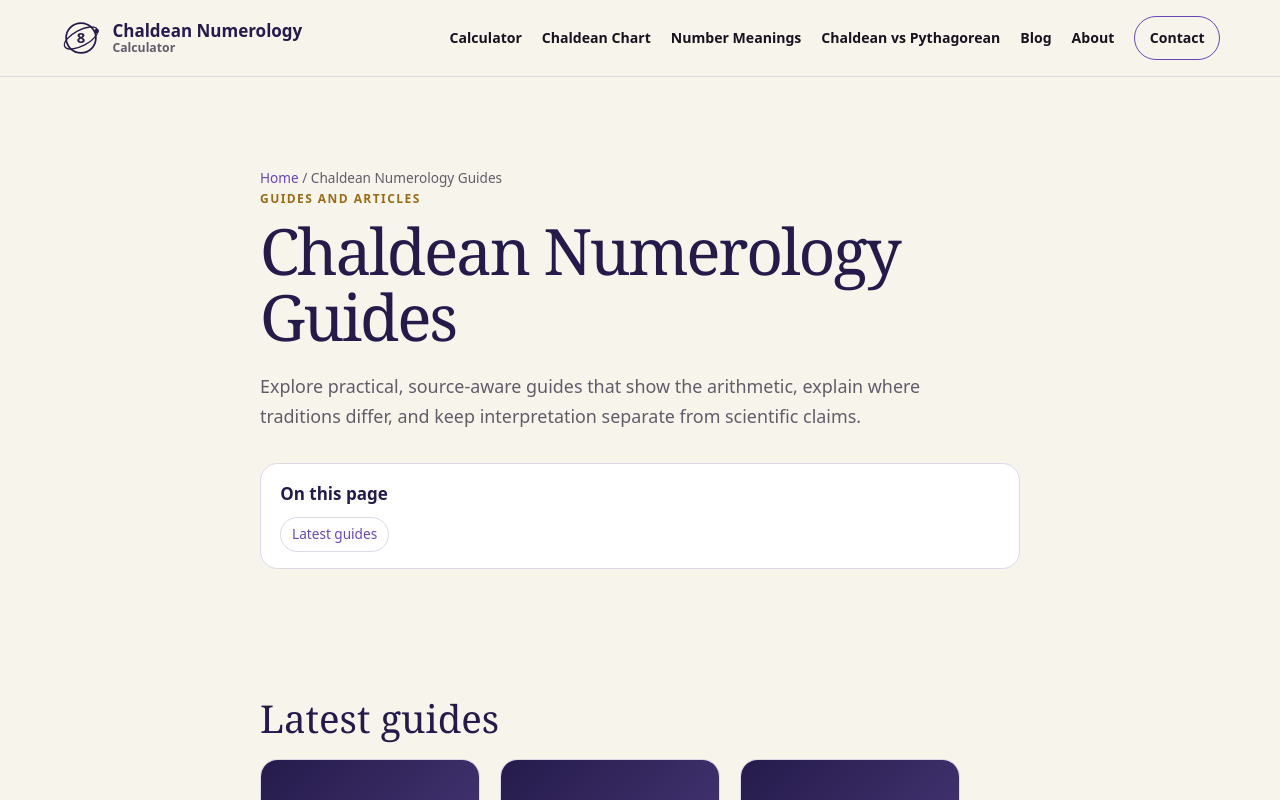
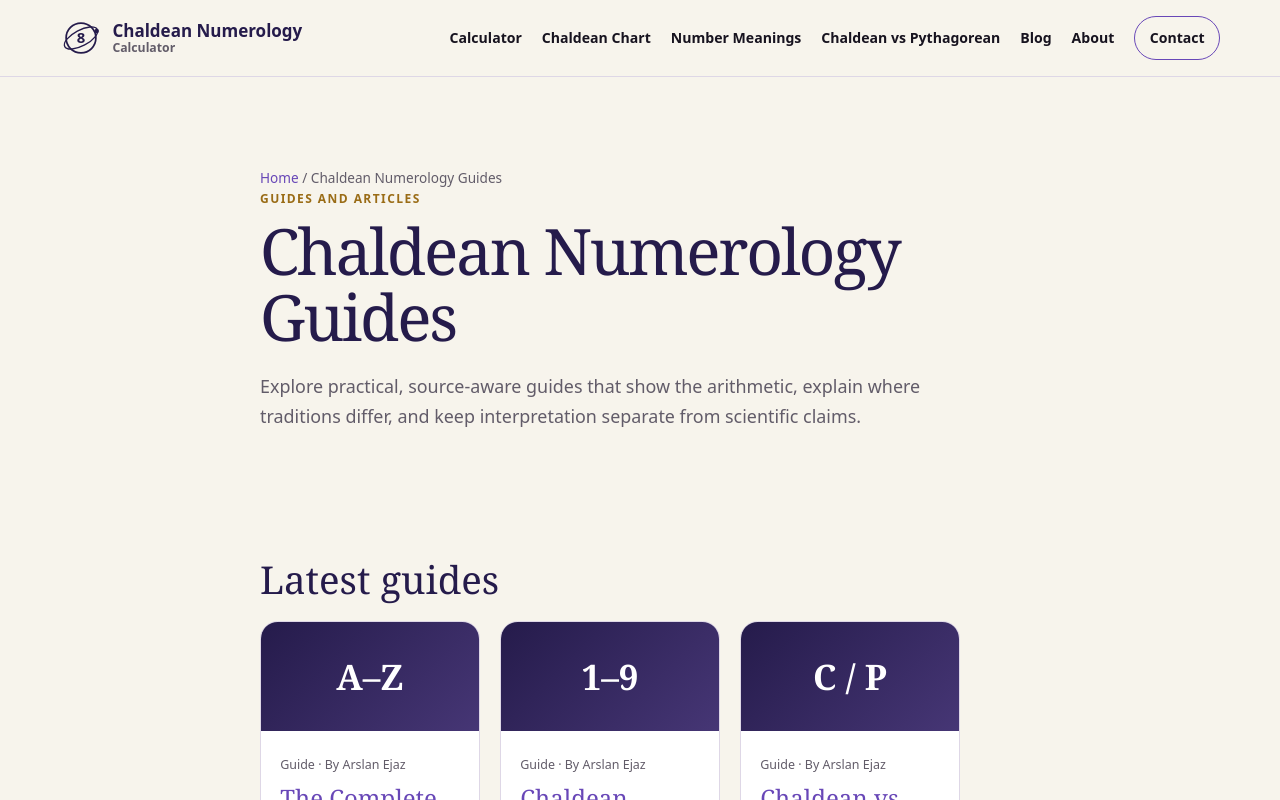
Before and after one commit to arslanwebx/chaldean-numerology-calculator, a Next.js app: page /blog in a window 1280 px wide. Shown: the top 800 px of the page. Built offline with nearby package versions, Linux system fonts and the light colour scheme; no server answers.

Commit message:
TOC edits

```diff
--- a/src/components/page.tsx
+++ b/src/components/page.tsx
@@ -5,8 +5,8 @@ import { breadcrumbJson } from "@/lib/metadata";
 import { AuthorCard } from "./author-card";
 
 export function ContentPage({ eyebrow, title, intro, path, children, sections = [] }: { eyebrow: string; title: string; intro: string; path: string; children: ReactNode; sections?: { id: string; label: string }[] }) {
-  const tocSections = sections.length ? sections : [{ id: "content", label: "Page content" }];
-  return <><JsonLd data={[{ "@context": "https://schema.org", "@type": "WebPage", name: title, description: intro }, breadcrumbJson([{ name: "Home", path: "/" }, { name: title, path }])]} /><header className="page-hero"><div className="narrow"><p className="breadcrumbs"><Link href="/">Home</Link> / {title}</p><p className="eyebrow">{eyebrow}</p><h1>{title}</h1><p className="lede">{intro}</p><nav className="toc" aria-label="Table of contents"><strong>On this page</strong><div>{tocSections.map((section) => <a key={section.id} href={`#${section.id}`}>{section.label}</a>)}</div></nav></div></header><section className="section"><div className="narrow"><article id="content" className="prose">{children}</article></div></section></>;
+  const showToc = sections.length > 0 && path !== "/blog/";
+  return <><JsonLd data={[{ "@context": "https://schema.org", "@type": "WebPage", name: title, description: intro }, breadcrumbJson([{ name: "Home", path: "/" }, { name: title, path }])]} /><header className="page-hero"><div className="narrow"><p className="breadcrumbs"><Link href="/">Home</Link> / {title}</p><p className="eyebrow">{eyebrow}</p><h1>{title}</h1><p className="lede">{intro}</p>{showToc && <nav className="toc" aria-label="Table of contents"><strong>On this page</strong><ol>{sections.map((section) => <li key={section.id}><a href={`#${section.id}`}>{section.label}</a></li>)}</ol></nav>}</div></header><section className="section"><div className="narrow"><article id="content" className="prose">{children}</article></div></section></>;
 }
 
 export function CalculatorCta() { return <><aside className="cta"><h2>See the calculation for your name</h2><p>The free calculator shows every recognized letter, each word subtotal, the compound number, and the final root.</p><Link className="cta-button" href="/#calculator">Use the Chaldean calculator <span aria-hidden="true">→</span></Link></aside><AuthorCard/></>; }
```
Also changed, not shown: src/app/globals.css.
